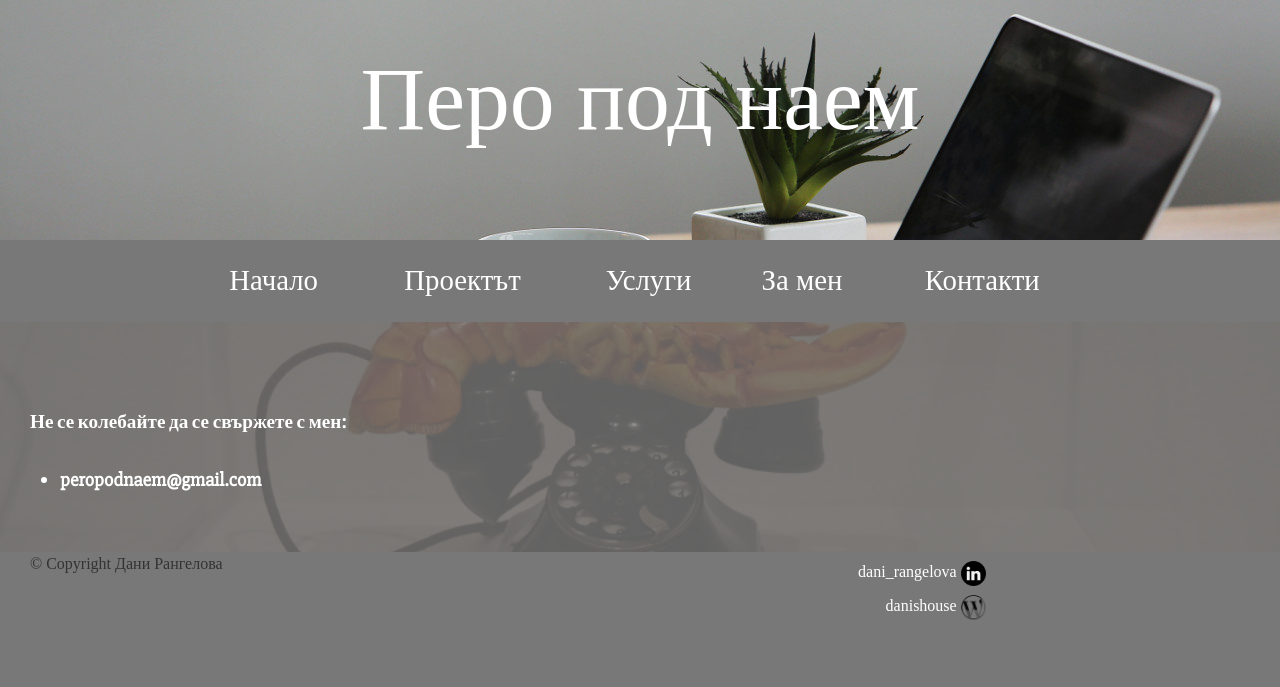
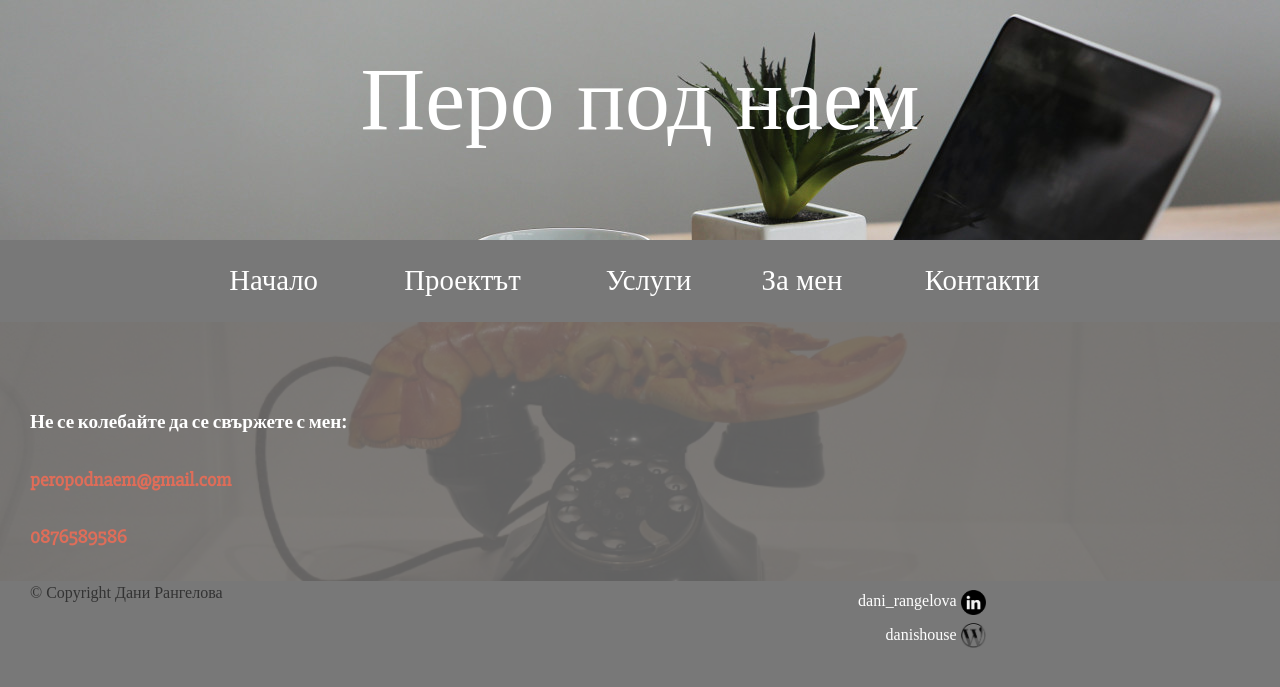
Before and after one commit to peropodnaem/peropodnaem.github.io, a Jekyll site: the page built from contacts.md, in a window 1280 px wide. Shown: the top 687 px of the page. Built offline with Jekyll 4.4.1, drawn with Linux system fonts in a browser that asks for light colours; some web fonts are replaced.

Commit message:
Update contacts.md
update contacts

```diff
--- a/contacts.md
+++ b/contacts.md
@@ -14,7 +14,9 @@ style: |
 Не се колебайте да се свържете с мен:
 <br>
 <br>
-* peropodnaem@gmail.com
-
+ [peropodnaem@gmail.com](peropodnaem@gmail.com)
 <br>
 <br>
+ [0876589586](0876589586)
+<br>
+<br>
```
